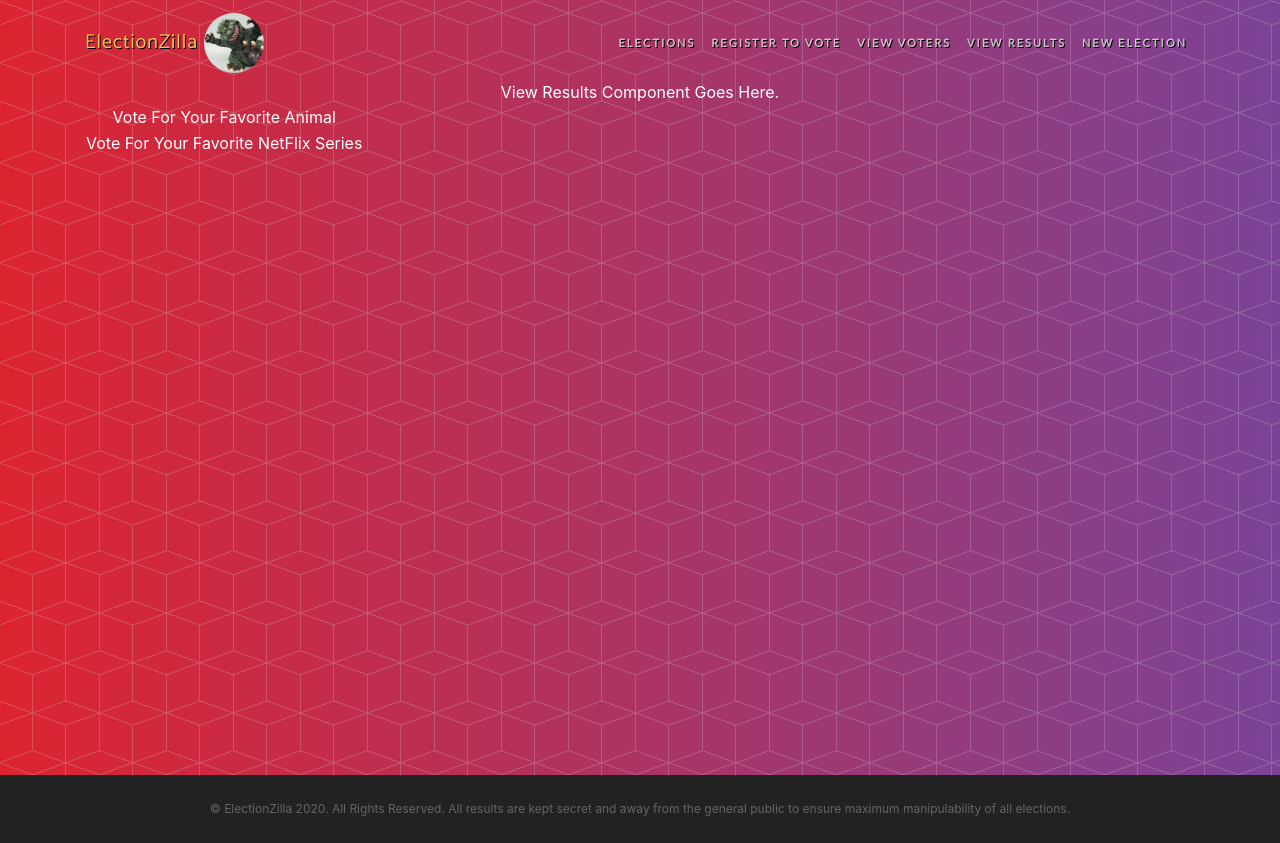
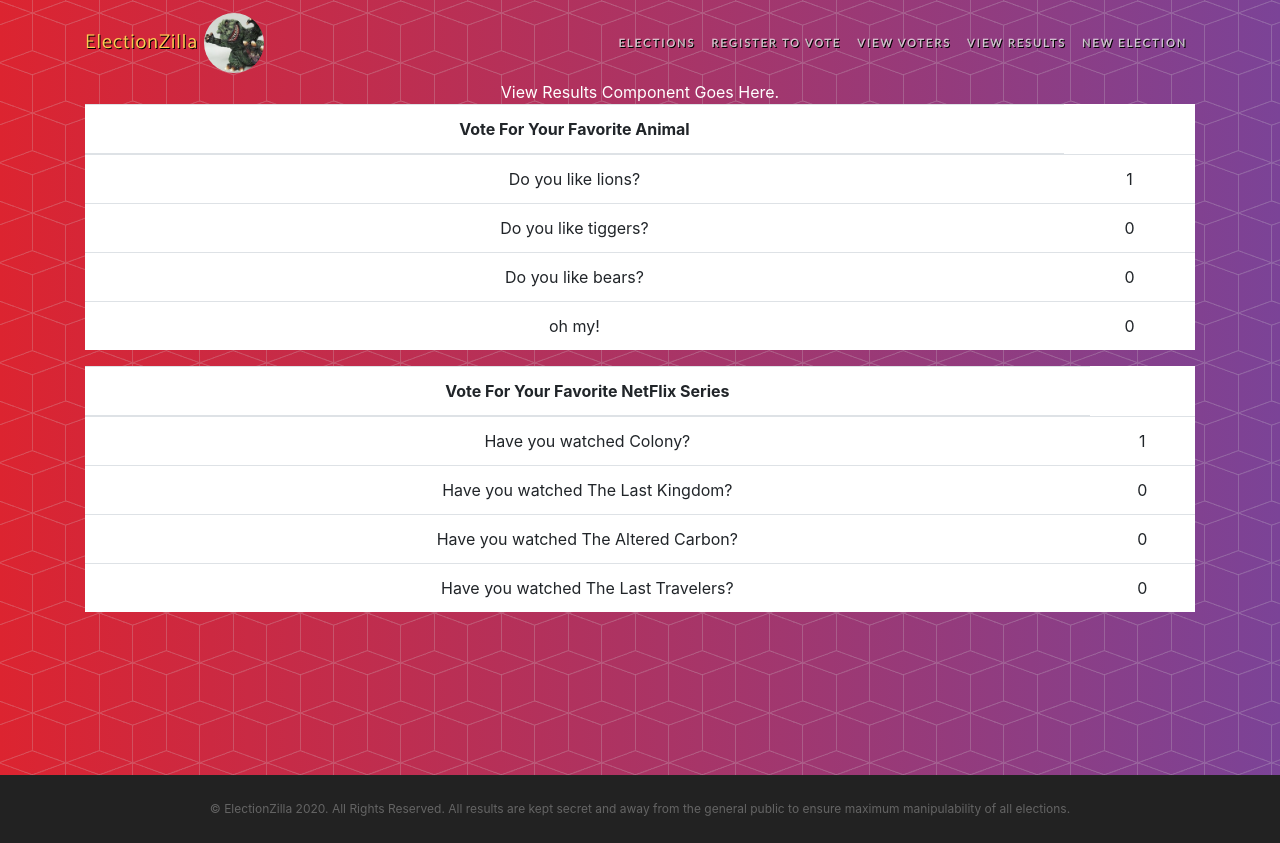
Before and after one commit to JustinHermida/election-zilla, a React (Create React App) app: page /view-results in a window 1280 px wide. Built offline with nearby package versions, Linux system fonts and the light colour scheme; data requests are answered from the project's data file; a web font is replaced by a local one.

Commit message:
View Results in Table

```diff
--- /dev/null
+++ b/src/components/DisplayBallotResults.js
@@ -0,0 +1,18 @@
+import React from "react";
+import {DisplayQuestionResult} from "./DisplayQuestionResult";
+
+export const DisplayBallotResults = ({election}) => {
+
+    return (
+        <table className="light-background table table-responsive-xl">
+            <thead>
+                <tr>
+                    <th>{election.name}</th>
+                </tr>
+            </thead>
+            <tbody>
+                {election.questions.map(question => <DisplayQuestionResult key={question.id} question={question} />)}
+            </tbody>
+        </table>
+    );
+};
--- /dev/null
+++ b/src/components/DisplayQuestionResult.js
@@ -0,0 +1,11 @@
+import React from "react";
+
+export const DisplayQuestionResult = ({question}) => {
+
+    return (
+        <tr key={question.id}>
+            <td>{question.question}</td>
+            <td>{question.count}</td>
+        </tr>
+    );
+};
--- a/src/components/ViewElectionResults.js
+++ b/src/components/ViewElectionResults.js
@@ -1,33 +1,11 @@
 import React from "react";
+import {DisplayBallotResults} from "./DisplayBallotResults";
 
 export const ViewElectionResults = ({ elections }) => {
     return (
-        <>
-            <table>
-                <tbody>
-                {
-                    elections.map( election =>
-                        (
-                            <tr key={election.id}>
-                                <td colSpan="2">{election.name}</td>
-                            </tr>
-                        )
-
-                    )
-                }
-                </tbody>
-
-            </table>
-            {/*{*/}
-            {/*    elections.map( election =>*/}
-            {/*        <ul key={election.id}>*/}
-            {/*            {election.questions.map( question =>*/}
-            {/*                <li key={question.id}>{question.question} {question.count}</li>*/}
-            {/*            )}*/}
-            {/*        </ul>*/}
-            {/*    )*/}
-            {/*}*/}
-        </>
+        elections.map( election =>
+            <DisplayBallotResults key={election.id} election={election} />
+        )
     )
 };
 
```
Also changed, not shown: src/components/DisplayBallotName.js (added, +10 -0 lines).
